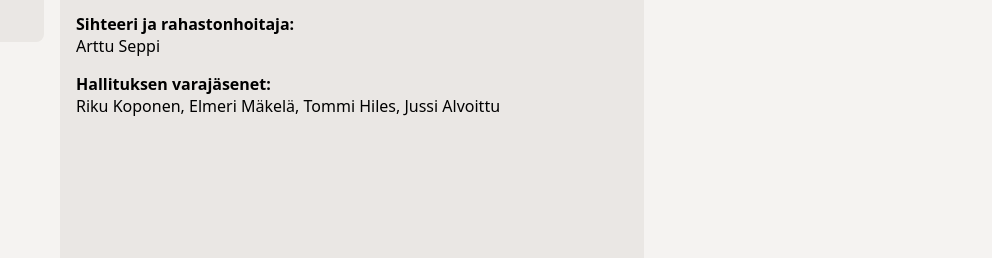
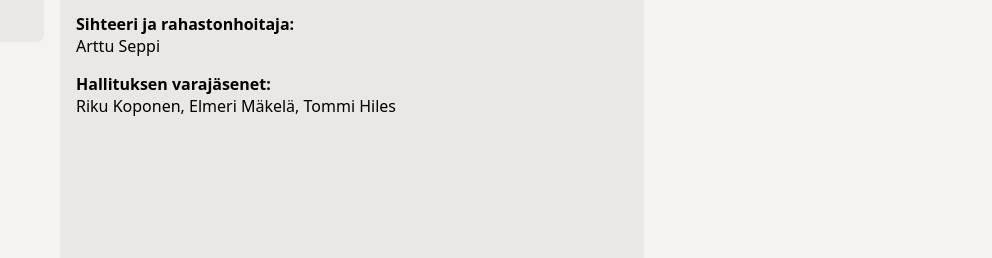
Before and after one commit to Keski-SuomenAirsoft/ksairsoft.info, an Astro site: page /yhteystiedot in a window 1280 px wide. Shown: the part 428-686 px from the top of the page, 288-1280 px from the left. Built offline with nearby package versions, Linux system fonts and the light colour scheme; Astro itself is replaced by a stand-in of ours.

Commit message:
Update yhteystiedot.md

```diff
--- a/src/pages/yhteystiedot.md
+++ b/src/pages/yhteystiedot.md
@@ -22,4 +22,4 @@ Erno Ikonen
 Arttu Seppi
 
 **Hallituksen varajäsenet:**
-Riku Koponen, Elmeri Mäkelä, Tommi Hiles, Jussi Alvoittu
+Riku Koponen, Elmeri Mäkelä, Tommi Hiles
```
